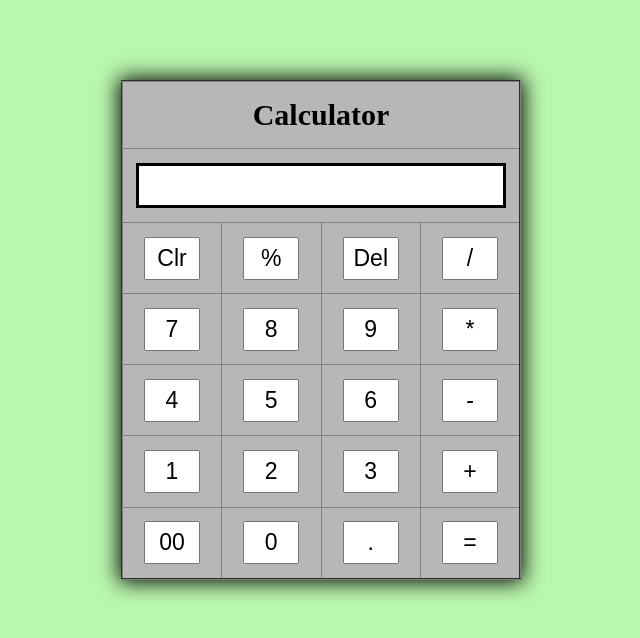
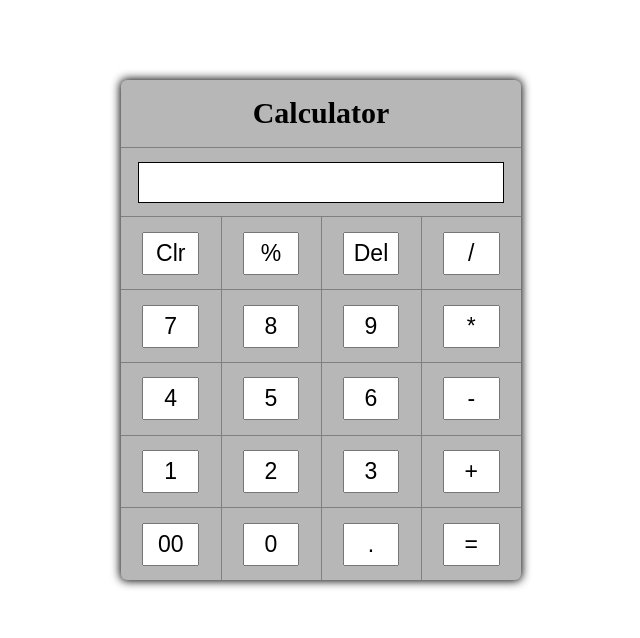
Before and after one commit to janvigoyal11/calculator, a plain HTML site: page index.html in a window 1280 px wide. Shown: the whole page, without its empty margins (319-959 px from the left). Drawn offline with Linux system fonts and the light colour scheme.

Commit message:
Update index.html

```diff
--- a/index.html
+++ b/index.html
@@ -7,17 +7,18 @@
 </head>
 <style>
     body{
-        background-color: #baf7ae;
+        background-color: #ffffff;
     }
     #cal{
         font-size: 30px;
     }
     #output{
-        border: 3px solid black;
+        border: 1px solid black;
     }
     .tbl{
-        box-shadow: 0px 0px 20px 2px black;
+        box-shadow: 0px 0px 10px 1px black;
         background-color: #b8b7b7;
+        border-radius: 6px;
         width: 400px;
         height: 500px;
         margin-top: 80px;
@@ -59,7 +60,7 @@
 </script>
 <body>
     <center>
-        <table class="tbl" rules="all" border="2">
+        <table class="tbl" rules="all">
             <tr>
                 <th colspan="4" id="cal">Calculator</th>
             </tr>
```
